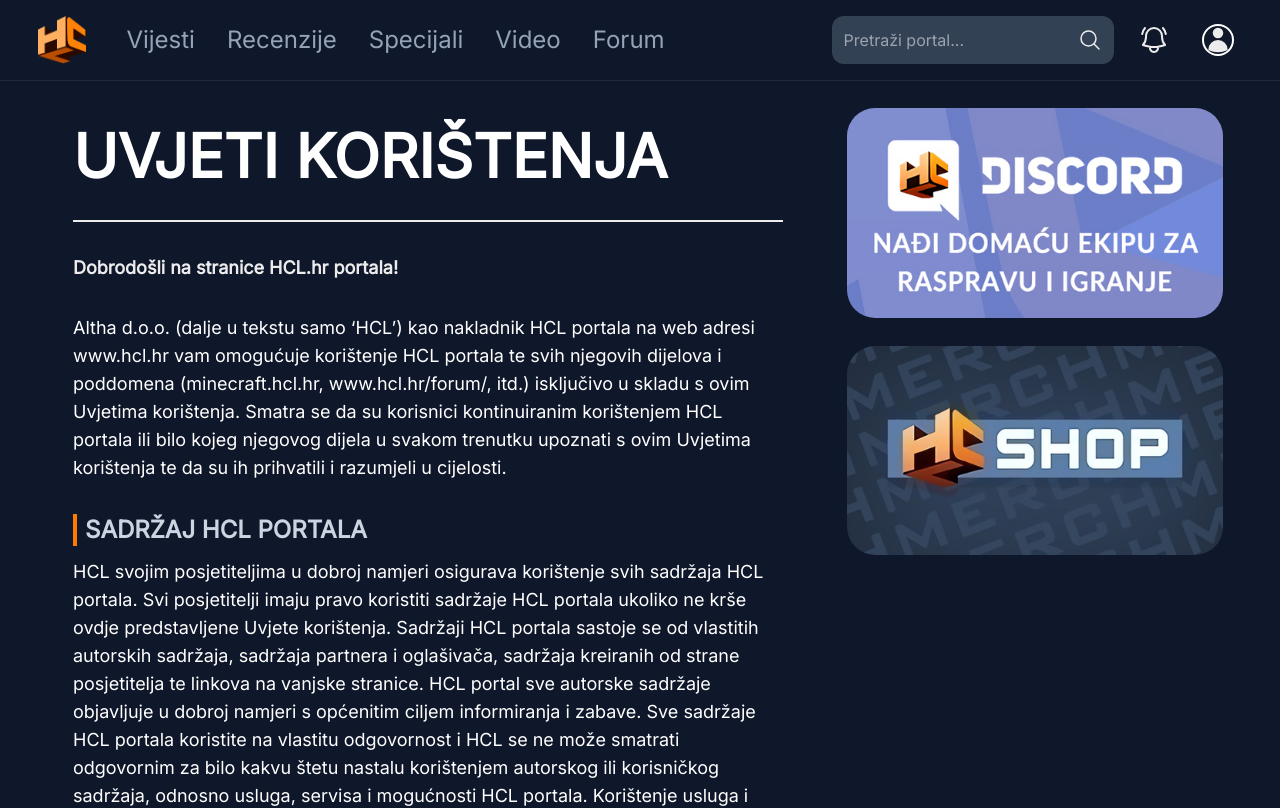
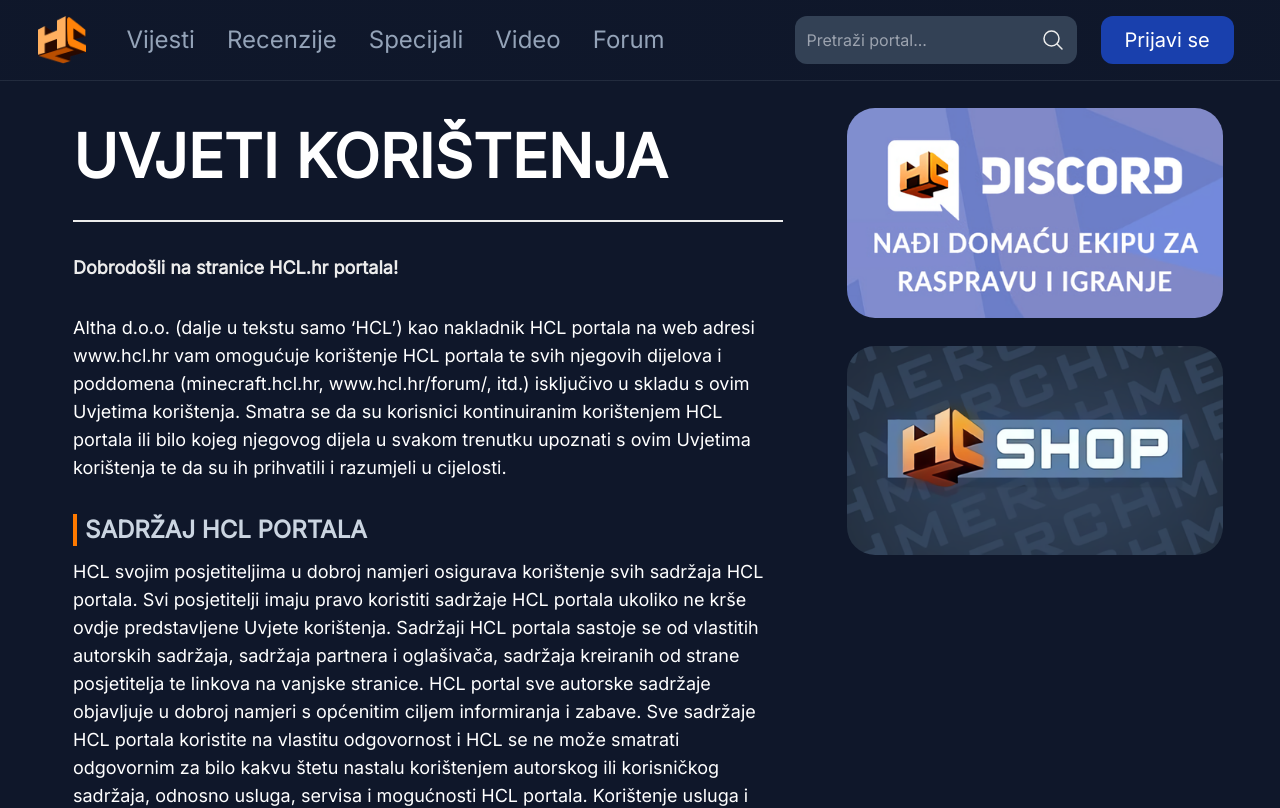
Before and after one commit to JBejoFesb/HCI-Project, a Next.js app: page /uvjeti-koristenja in a window 1280 px wide. Shown: the top 808 px of the page. Built offline with nearby package versions, Linux system fonts and the light colour scheme; what @neojp/tailwindcss-line-clamp-utilities would draw is missing.

Commit message:
Login form basic functions, needs css and backend + checks

```diff
--- a/components/header/header.module.css
+++ b/components/header/header.module.css
@@ -57,29 +57,38 @@
 .search {
     @apply
     bg-slate-700
-    max-w-md min-w-fit
     px-3 py-2
     rounded-xl
     flex flex-row
     items-center
-    my-2
     focus-within:outline-none
     focus-within:border-spacing-1
     focus-within:border-2
     focus-within:border-orange-300
+    h-10
+    xl:h-12
+    overflow-hidden
 }
 
 .searchbar {
     @apply
-    flex-grow
     bg-slate-700
     focus:outline-none
+
 }
 
 .user {
     @apply flex flex-row space-x-2 xl:space-x-4
+    p-2
 }
 
 .nav_link {
     @apply text-orange-500 font-bold lg:border-b-2 border-orange-500
 }
+
+.login{
+    @apply
+    bg-blue-700/75 hover:bg-orange-500 active:bg-blue-400
+    text-white px-6 py-2 h-10 xl:h-12 rounded-xl text-center xl:text-xl
+    hover:scale-110 transition-all duration-300
+}
--- a/components/header/header.tsx
+++ b/components/header/header.tsx
@@ -10,10 +10,12 @@
 import Image from "next/image";
 import { useRouter } from "next/router";
 import { useState } from "react";
+import Login from "../login-form/login";
 
 const Header = () => {
 
     const [navbarOpen, setNavbarOpen] = useState(false);
+    const [loginOpen, setLoginOpen] = useState(false);
 
     let mobileDictionary: { [name: string]:string}={
         '/' : 'HCL.hr',
@@ -27,6 +29,11 @@
         setNavbarOpen(prev => !prev);
         setNavbarOpen(!navbarOpen);
     }
+
+    function handleLoginForm() {
+        setLoginOpen(prev => !prev);
+        console.log("nice");
+    };
 
     const router = useRouter();
 
@@ -62,7 +69,7 @@
                             <Link className="py-4 lg:px-2" href="/">Forum</Link>
                         </li>
                     </ul>
-                    <div className="flex flex-col lg:flex-row justify-center space-x-2 xl:space-x-4">
+                    <div className="flex flex-col lg:flex-row justify-center space-x-2 xl:space-x-4 lg:items-center">
                         <form className={style.search}>
                             <input
                                 type="text"
@@ -72,12 +79,15 @@
                             <button aria-label="Pretraži"><MagnifyingGlassIcon className="h-6 w-6 hover:text-orange-500 hover:scale-110"/></button>
                         </form>
                         <div className={style.user}>
-                            <button className="group px-2 py-4" aria-label="Notifikacije"><BellAlertIcon className="h-8 w-8 group-hover:text-orange-500 group-hover:scale-110" /></button>
-                            <button className="group px-2 py-4" aria-label="Korisnik"><UserIcon className="h-8 w-8 border-white border-2 rounded-full group-hover:text-orange-500 group-hover:scale-110 group-hover:border-orange-500" /></button>
+                            <button aria-label="Prijavi se" onClick={handleLoginForm} className={style.login}>Prijavi se</button>
+
+                            {/* <button className="group px-2 py-4" aria-label="Notifikacije"><BellAlertIcon className="h-8 w-8 group-hover:text-orange-500 group-hover:scale-110" /></button>
+                            <button className="group px-2 py-4" aria-label="Korisnik"><UserIcon className="h-8 w-8 border-white border-2 rounded-full group-hover:text-orange-500 group-hover:scale-110 group-hover:border-orange-500" /></button> */}
                         </div>
                     </div>
                 </div>
             </div>
+            {loginOpen && <Login onClose={handleLoginForm} />}
         </>
     );
 }
--- /dev/null
+++ b/components/login-form/login.tsx
@@ -0,0 +1,38 @@
+import React from "react";
+import { useState } from "react";
+
+interface LoginProps {
+    onClose: () => void;
+}
+
+const Login: React.FC<LoginProps> = ({ onClose }) => {
+
+    const [email, setEmail] = useState('');
+    const [password, setPassword] = useState('');
+
+    function handleSubmit(){
+        // ode poslat backendu
+        // kad uspjesno zavrsi poslat onClose opet
+    };
+
+    return(
+        <div className="bg-black/30 absolute h-full w-full flex justify-center items-center z-50">
+            <div className="bg-slate-900 flex h-fit rounded-xl p-4">
+                <form onSubmit={handleSubmit} className="flex flex-col">
+                    <label>
+                        Email:
+                        <input type="email" value={email} onChange={(e) => setEmail(e.target.value)} />
+                    </label>
+                    <label>
+                        Password:
+                        <input type="password" value={password} onChange={(e) => setPassword(e.target.value)} />
+                    </label>
+                    <button type="submit">Submit</button>
+                    <button onClick={onClose}>Cancel</button>
+                </form>
+            </div>
+        </div>
+    );
+}
+
+export default Login;
```
Also changed, not shown: 1 other file (tests, documents, lock files or other folders).
